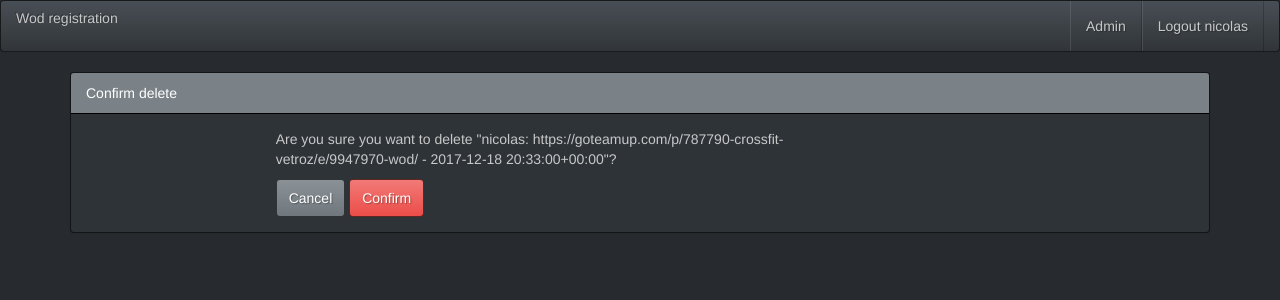
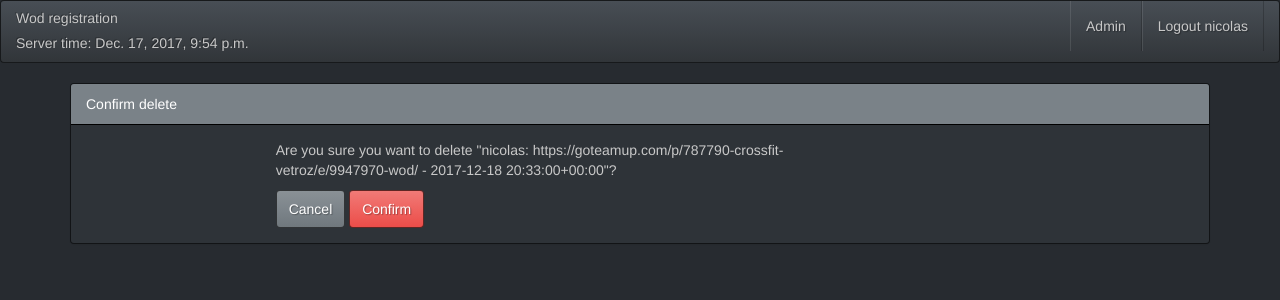
Before and after one commit to njacquemin1993/teamup-automation, a Django app: page /delete/10/ in a window 1280 px wide. Shown: the top 300 px of the page. Run offline with Django 3.2, Linux system fonts and the light colour scheme; a user stored in the database is signed in; data comes from the database, SQL or seed files in the repository; both versions use the stored data as it was after the commit; some libraries are stand-ins or nearby versions.

Commit message:
Change server time (#1)

```diff
--- a/teamup_booking/main/templates/base.html
+++ b/teamup_booking/main/templates/base.html
@@ -43,6 +43,7 @@
             <span class="icon-bar"></span>
           </button>
           <h5>Wod registration</h5>
+          <h5>Server time: {{ SERVER_TIME|localtime }}</h5>
         </div>
 
         <div class="navbar-collapse collapse">
--- /dev/null
+++ b/teamup_booking/teamup_booking/context_processors.py
@@ -0,0 +1,5 @@
+from django.utils import timezone
+
+def server_info(request):
+    now = timezone.localtime()
+    return {"SERVER_TIME" : now}
--- a/teamup_booking/teamup_booking/settings.py
+++ b/teamup_booking/teamup_booking/settings.py
@@ -65,6 +65,7 @@ TEMPLATES = [
                 'django.template.context_processors.request',
                 'django.contrib.auth.context_processors.auth',
                 'django.contrib.messages.context_processors.messages',
+                'teamup_booking.context_processors.server_info',
             ],
         },
     },
@@ -108,7 +109,7 @@ AUTH_PASSWORD_VALIDATORS = [
 
 LANGUAGE_CODE = 'en-us'
 
-TIME_ZONE = 'UTC'
+TIME_ZONE = 'Europe/Paris'
 
 USE_I18N = True
 
```
Also changed, not shown: teamup_booking/db.sqlite3.
